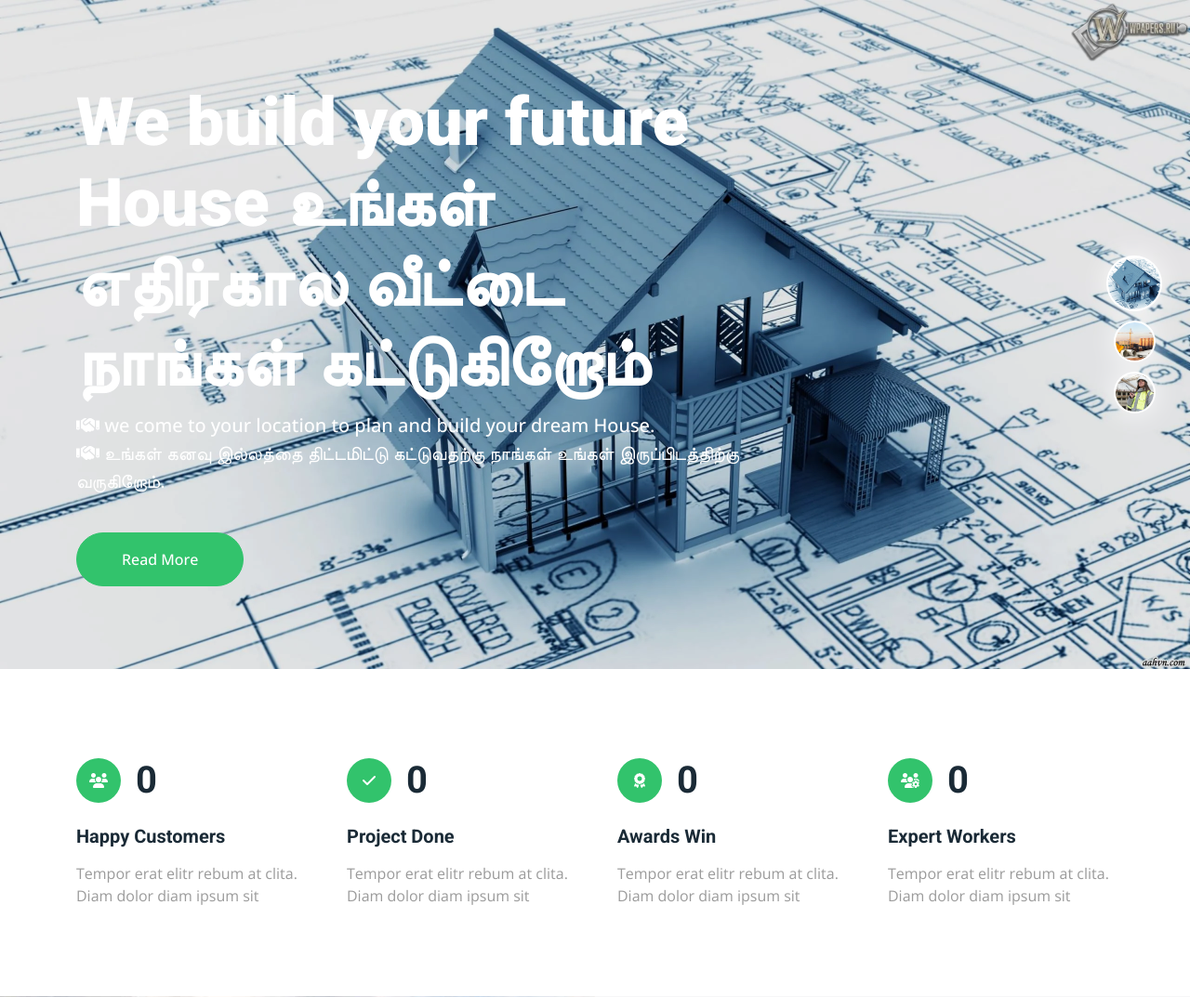
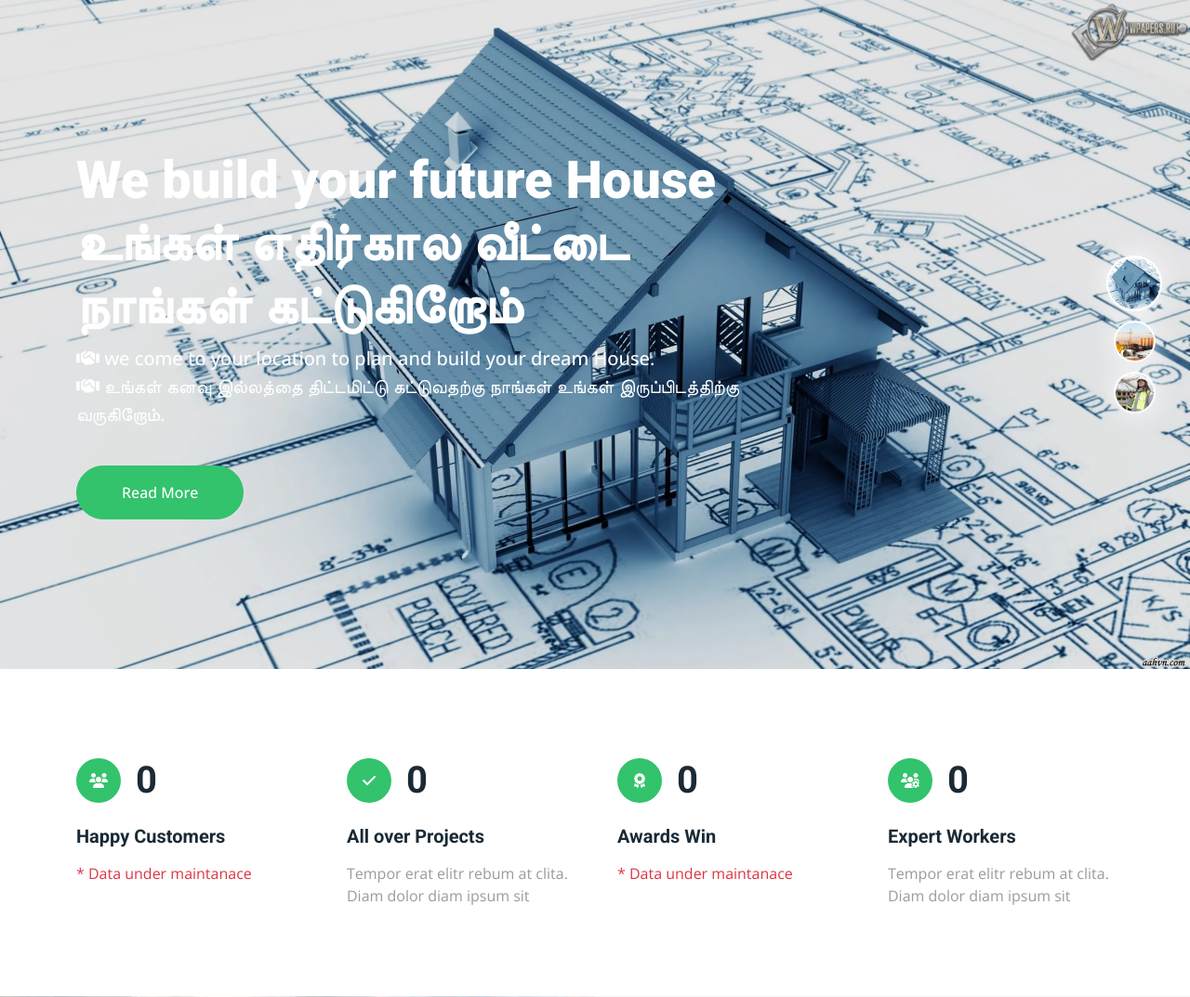
Before and after one commit to Maripandi/kcforheroku, a Django app: page / in a window 1280 px wide. Shown: the part 123-1196 px from the top of the page at 93% size. Run offline with Django 4.2, Linux system fonts and the light colour scheme; data comes from the database, SQL or seed files in the repository; tables that the repository leaves empty hold one stand-in row (Sample ...); some libraries are stand-ins or nearby versions.

Commit message:
some UI change, added edit projects function

```diff
--- a/app/urls.py
+++ b/app/urls.py
@@ -34,7 +34,7 @@
 
 
     path('projectcategories',views.projectcategories,name='projectcategories'),
-    path('editprojectcategories/<int:id>',views.editprojectcategories,name='editprojectcategories'),
+    path('editprojectcategories/<str:pk>',views.editprojectcategories,name='editprojectcategories'),
     path('deleteprojectcategory/<int:id>',views.deleteprojectcategory,name='deleteprojectcategory'),
 
 
--- a/app/views.py
+++ b/app/views.py
@@ -13,10 +13,13 @@
 def home(request):
     projects=ProjectLocations.objects.all()
     pcategory=ProjectCategory.objects.all()
+    experts=AdminProfile.objects.all().count() + EmployeeProfile.objects.all().count()
     context={
         'data1':projects,
         'data3':pcategory,
-        'data2':projects.count()
+        'data2':projects.count(),
+        'data4':experts
+
     }
     return render(request, "index.html",context)
 # def login_page(request):
@@ -176,46 +179,64 @@
         'd1':projects
     }
     return render(request,'users/admin/projects.html',context)
-
-def editprojectcategories(request,id):
-    projects=ProjectCategory.objects.get(id=id)
-    # initial={
-    #     'pname':projects.pname,
-    #     'ppic':projects.ppic,
-    #     'pdescription':projects.pdescription
-    # }
+def editprojectcategories(request,pk):
+    p1=ProjectCategory.objects.get(id=pk)
     if request.method == 'POST':
-        form=ProjectCategoryForm(
-            request.POST or None,
-            request.FILES,
-            # initial=initial
-            instance=projects
-            )
-        if form.is_valid():
-            # form.save()
-            s1=ProjectCategory.objects.get(id=id)
-            s1.pname=form.cleaned_data.get('pname'),
-            s1.ppic=request.FILES.get('ppic'),
-            s1.pdescription=form.cleaned_data.get('pdescription')
-
-            s1.save()
+        if 1-1==0:
+            if len(request.FILES) != 0:
+                if p1.ppic and len(p1.ppic) > 0:
+                    os.remove(p1.ppic.path)
+                p1.ppic= request.FILES['ppic']
+            p1.pname = request.POST.get('pname')
+            p1.pdescription = request.POST.get('pdescription')
+            p1.save()
             messages.success(request,'success')
+            return redirect('projectcategories')
         else:
             # print('Form error : ',form.errors)
             messages.error(request,'error')
-    else:
-        form=EditProjectCategoryForm()
     context={
-
-        'd2':form,
-        'd1':projects
+        'd1':p1
     }
     return render(request,'users/admin/editprojects.html',context)
+# def editprojectcategories(request,id):
+#     projects=ProjectCategory.objects.get(id=id)
+#     if request.method == 'POST':
+#         form=ProjectCategoryForm(
+#             request.POST or None,
+#             request.FILES,
+#             # initial=initial
+#             instance=projects
+#             )
+#         if form.is_valid():
+#             # form.save()
+#             s1=ProjectCategory.objects.get(id=id)
+#             s1.pname=form.cleaned_data.get('pname'),
+#             s1.ppic=request.FILES.get('ppic'),
+#             s1.pdescription=form.cleaned_data.get('pdescription')
+
+#             s1.save()
+#             messages.success(request,'success')
+#         else:
+#             # print('Form error : ',form.errors)
+#             messages.error(request,'error')
+#     else:
+#         form=EditProjectCategoryForm()
+#     context={
+
+#         'd2':form,
+#         'd1':projects
+#     }
+#     return render(request,'users/admin/editprojects.html',context)
 
 def deleteprojectcategory(request,id):
     projects=ProjectCategory.objects.get(id=id)
-    os.remove(projects.ppic.path)
-    projects.delete()
+    if projects.ppic:
+        try:
+            os.remove(projects.ppic.path)
+            projects.delete()
+        except:
+            projects.delete()
     messages.success(request,'deleted')
     return redirect('projectcategories')
 
--- a/templates/base/footer.html
+++ b/templates/base/footer.html
@@ -8,7 +8,7 @@
                 <p class="mb-2"><i class="fa fa-map-marker-alt me-3"></i>No.2/327, Inam Kovilpatti,Tirunelveli,TamilNadu</p>
                 <p class="mb-2"><i class="fa fa-phone-alt me-3"></i>+91 6379179261, +91 8489719558
                 </p>
-                <p class="mb-2"><i class="fa fa-envelope me-3"></i>kalamconstruction@gmail.com</p>
+                <p class="mb-2"><i class="fa fa-envelope me-3"></i>kalamconst.02@gmail.com</p>
                 <div class="d-flex pt-2">
                     <a class="btn btn-square btn-outline-light btn-social" href=""><i class="fab fa-twitter"></i></a>
                     <a class="btn btn-square btn-outline-light btn-social" href=""><i class="fab fa-facebook-f"></i></a>
--- a/templates/base/slides.html
+++ b/templates/base/slides.html
@@ -8,7 +8,7 @@
                 <div class="container">
                     <div class="row justify-content-start">
                         <div class="col-10 col-lg-8">
-                            <h1 class="display-2 text-white animated slideInDown">We build your future House உங்கள் எதிர்கால வீட்டை நாங்கள் கட்டுகிறோம்</h1>
+                            <h1 class="display-4 text-white animated slideInDown">We build your future House உங்கள் எதிர்கால வீட்டை நாங்கள் கட்டுகிறோம்</h1>
                             <p class="fs-5 fw-medium text-white mb-4 pb-3"><i class="fa-solid fa-handshake"></i> we come to your location to plan and build your dream House.<br>
                                 <i class="fa-solid fa-handshake"></i> உங்கள் கனவு இல்லத்தை திட்டமிட்டு கட்டுவதற்கு நாங்கள் உங்கள் இருப்பிடத்திற்கு வருகிறோம்.</p>
                             <a href="{% url 'services' %}" class="btn btn-primary rounded-pill py-3 px-5 animated slideInLeft">Read More</a>
@@ -23,11 +23,11 @@
                 <div class="container">
                     <div class="row justify-content-start">
                         <div class="col-10 col-lg-8">
-                            <h1 class="display-2 text-white animated slideInDown">The intelligent way to plan திட்டமிடுவதற்கான அறிவார்ந்த வழி</h1>
+                            <h1 class="display-3 text-white animated slideInDown">The intelligent way to plan திட்டமிடுவதற்கான அறிவார்ந்த வழி</h1>
                             <p class="fs-5 fw-medium text-white mb-4 pb-3"><i class="fa-solid fa-briefcase"></i> Our experience is the value needed for construction and the intelligent way to plan. <br>
                                 <i class="fa-solid fa-briefcase"></i> எங்கள் அனுபவம் கட்டுமானத்திற்கு தேவையான மதிப்பு மற்றும் திட்டமிடுவதற்கான அறிவார்ந்த வழி.</p>
 
-                            <a href="{% url 'services' %}" class="btn btn-primary rounded-pill py-3 px-5 animated slideInLeft">Read More</a>
+                            <a href="{% url 'blog' %}" class="btn btn-primary rounded-pill py-3 px-5 animated slideInLeft">Read More</a>
                         </div>
                     </div>
                 </div>
@@ -39,7 +39,7 @@
                 <div class="container">
                     <div class="row justify-content-start">
                         <div class="col-10 col-lg-8">
-                            <h1 class="display-2 text-white animated slideInDown">Our reputation is as solid as concrete எங்கள் நற்பெயர் கான்கிரீட் போல உறுதியானது</h1>
+                            <h1 class="display-6 text-white animated slideInDown">Our reputation is as solid as concrete எங்கள் நற்பெயர் கான்கிரீட் போல உறுதியானது</h1>
                             <p class="fs-5 fw-medium text-white mb-4 pb-3"><i class="fa-regular fa-thumbs-up"></i> Put us to the test, we are better then the rest.
                                 dedication to providing quality construction technical and management services to our customers. <br>
                                 <i class="fa-regular fa-thumbs-up"></i> எங்களை சோதனைக்கு உட்படுத்துங்கள், மற்றவர்களை விட நாங்கள் சிறந்தவர்கள்.
--- a/templates/index.html
+++ b/templates/index.html
@@ -20,19 +20,19 @@
                     <div class="btn-lg-square bg-primary rounded-circle me-3">
                         <i class="fa fa-users text-white"></i>
                     </div>
-                    <h1 class="mb-0" data-toggle="counter-up">3453</h1>
+                    <h1 class="mb-0" data-toggle="counter-up">0000</h1>
                 </div>
                 <h5 class="mb-3">Happy Customers</h5>
-                <span>Tempor erat elitr rebum at clita. Diam dolor diam ipsum sit</span>
+                <span class="text-danger">* Data under maintanace</span>
             </div>
             <div class="col-md-6 col-lg-3 wow fadeIn" data-wow-delay="0.3s">
                 <div class="d-flex align-items-center mb-4">
                     <div class="btn-lg-square bg-primary rounded-circle me-3">
                         <i class="fa fa-check text-white"></i>
                     </div>
-                    <h1 class="mb-0" data-toggle="counter-up">4234</h1>
+                    <h1 class="mb-0" data-toggle="counter-up">{{ data2 }}</h1>
                 </div>
-                <h5 class="mb-3">Project Done</h5>
+                <h5 class="mb-3">All over Projects</h5>
                 <span>Tempor erat elitr rebum at clita. Diam dolor diam ipsum sit</span>
             </div>
             <div class="col-md-6 col-lg-3 wow fadeIn" data-wow-delay="0.5s">
@@ -40,17 +40,17 @@
                     <div class="btn-lg-square bg-primary rounded-circle me-3">
                         <i class="fa fa-award text-white"></i>
                     </div>
-                    <h1 class="mb-0" data-toggle="counter-up">3123</h1>
+                    <h1 class="mb-0" data-toggle="counter-up">0000</h1>
                 </div>
                 <h5 class="mb-3">Awards Win</h5>
-                <span>Tempor erat elitr rebum at clita. Diam dolor diam ipsum sit</span>
+                <span class="text-danger">* Data under maintanace</span>
             </div>
             <div class="col-md-6 col-lg-3 wow fadeIn" data-wow-delay="0.7s">
                 <div class="d-flex align-items-center mb-4">
                     <div class="btn-lg-square bg-primary rounded-circle me-3">
                         <i class="fa fa-users-cog text-white"></i>
                     </div>
-                    <h1 class="mb-0" data-toggle="counter-up">1831</h1>
+                    <h1 class="mb-0" data-toggle="counter-up">{{ data4 }}</h1>
                 </div>
                 <h5 class="mb-3">Expert Workers</h5>
                 <span>Tempor erat elitr rebum at clita. Diam dolor diam ipsum sit</span>
```
Also changed, not shown: Kalamconst/settings.py (+8 -8 lines), templates/users/admin/editprojects.html (+21 -14 lines), db.sqlite3, media/uploads/20220913192348img-600x400-1.jpg (deleted), media/uploads/20220916143149gallery-1.jpg (added).
